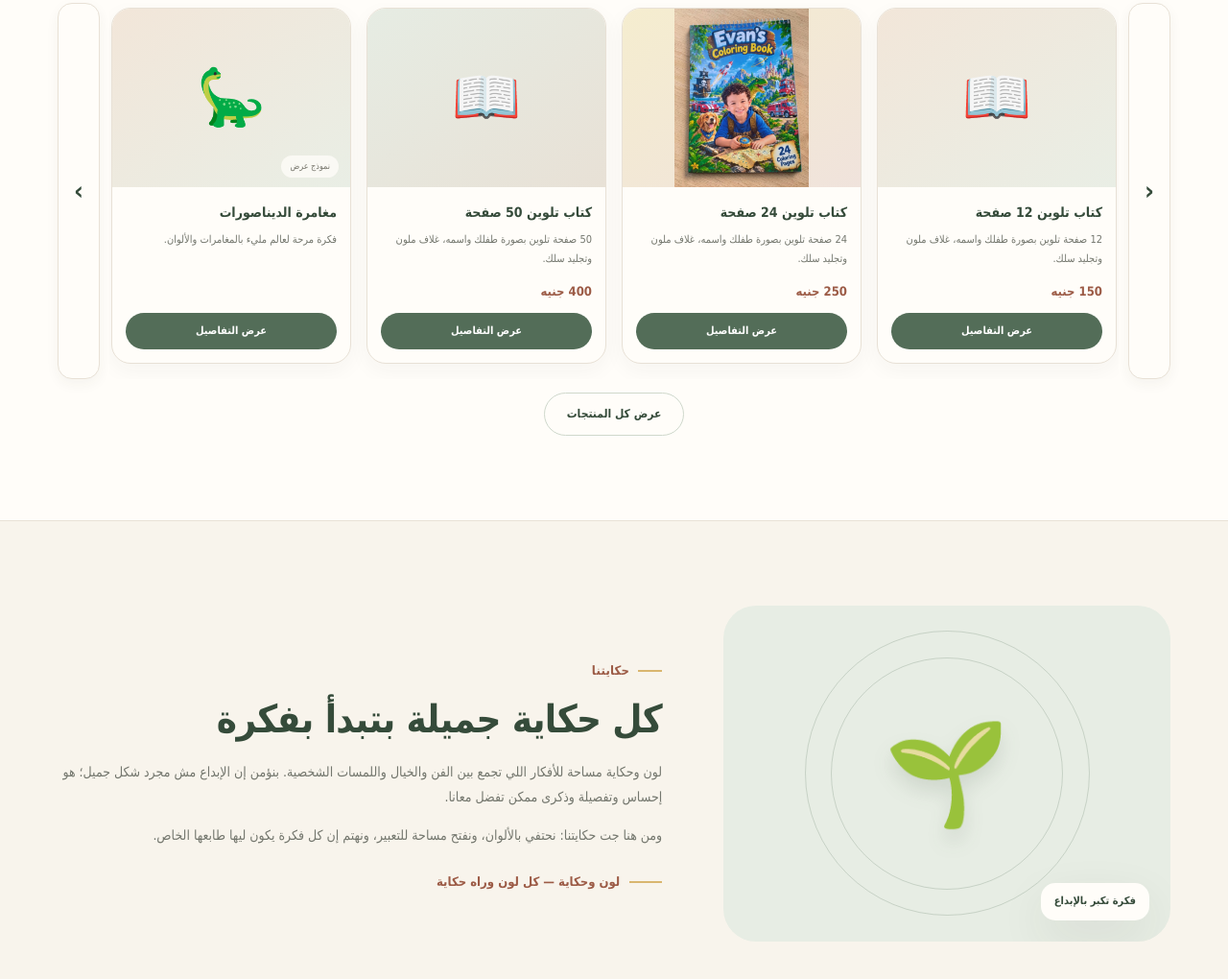
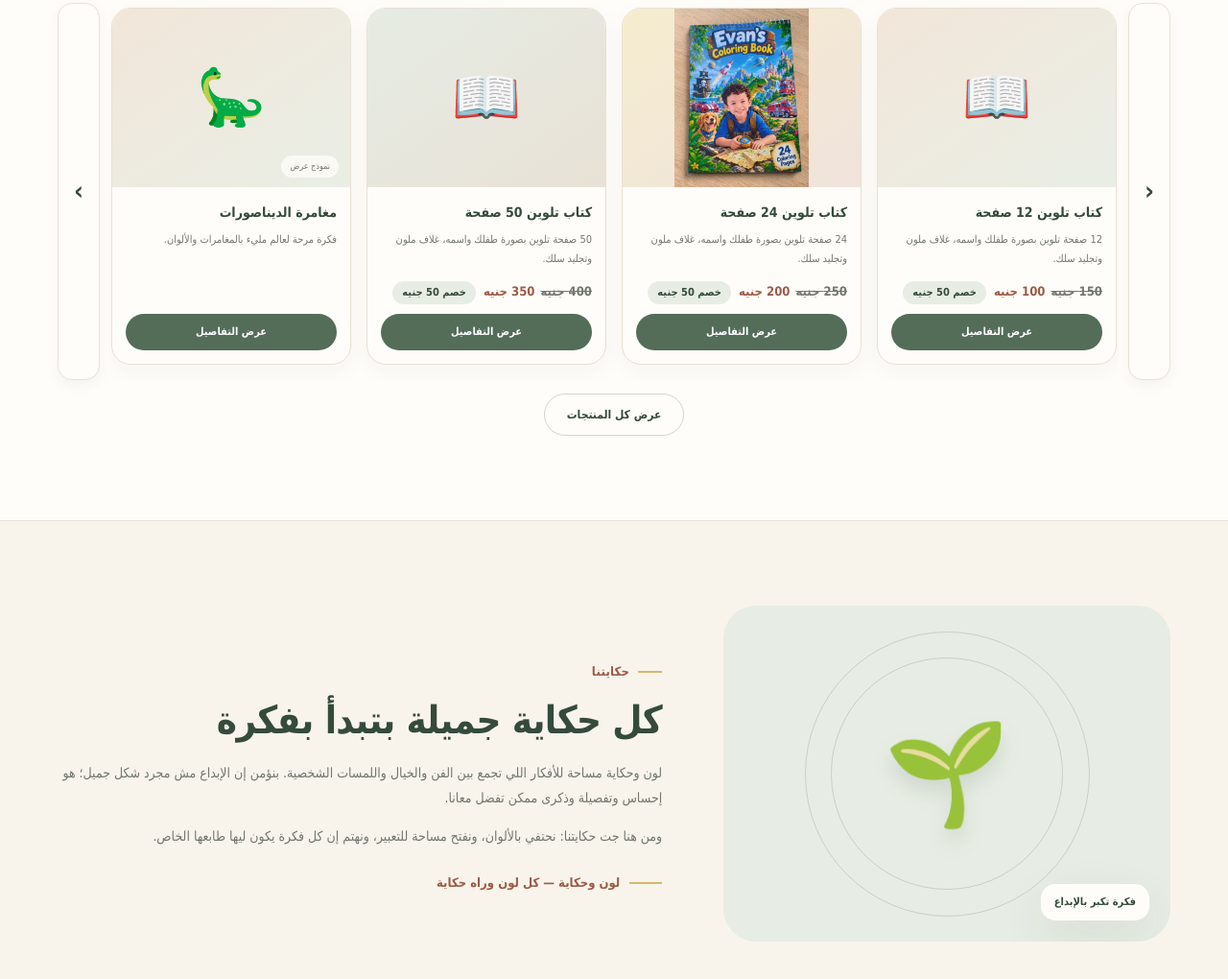
Before and after one commit to lawnwe7kaya/lawn-we7kaya-website, a plain HTML site: page index.html in a window 1280 px wide. Shown: the part 1686-2706 px from the top of the page at 96% size. Drawn offline with Linux system fonts and the light colour scheme.

Commit message:
Implement discount feature for product prices
Added discount functionality to product pricing, including display of old price and discount tag.

```diff
--- a/index.html
+++ b/index.html
@@ -464,6 +464,11 @@
     .product-info { display:flex; flex-direction:column; flex:1; }
     .product-contact { margin-top:auto; }
     .product-section.products-expanded .product-card { display:flex; flex-direction:column; }
+    /* خصم */
+    .old-price { color:var(--muted); font-weight:600; text-decoration:line-through; margin-inline-end:6px; }
+    .discount-tag { display:inline-block; margin-inline-start:8px; padding:2px 10px; border-radius:30px; background:var(--green-soft); color:var(--green-dark); font-size:11px; font-weight:800; vertical-align:middle; }
+    .pp-price .old-price { font-size:18px; }
+    .pp-price .discount-tag { font-size:12px; }
   </style>
 </head>
 <body>
@@ -821,6 +826,7 @@
       // ===== الأقسام والمنتجات من ملف products.json =====
       // لو الملف مش موجود أو فيه خطأ، بيفضل الموقع بالأقسام والبطاقات الثابتة اللي في الصفحة.
       const WHATSAPP = 'https://wa.me/201276369556?text=';
+      let siteDiscount = 0; // الخصم العام بالجنيه (من settings.discount في products.json)
       function el(tag, cls, text) {
         const node = document.createElement(tag);
         if (cls) node.className = cls;
@@ -848,10 +854,18 @@
         return list;
       }
 
-      function priceParts(p) {
+      // السعر بعد الخصم. الخصم بيتطبق على الأسعار الرقمية بس، ولكل منتج ممكن يكون ليه "discount" خاص بيه
+      function priceInfo(p) {
         if (p.price === undefined || p.price === null || p.price === '') return null;
-        if (typeof p.price === 'number') return [p.price + ' جنيه', p.price + ' EGP'];
-        return [String(p.price), p.price_en ? String(p.price_en) : String(p.price)];
+        if (typeof p.price !== 'number') return { text: [String(p.price), p.price_en ? String(p.price_en) : String(p.price)], old: null, discount: 0 };
+        const raw = p.discount !== undefined ? Number(p.discount) : siteDiscount;
+        const discount = raw > 0 && raw < p.price ? raw : 0;
+        const now = p.price - discount;
+        return {
+          text: [now + ' جنيه', now + ' EGP'],
+          old: discount ? [p.price + ' جنيه', p.price + ' EGP'] : null,
+          discount: discount
+        };
       }
 
       function buildCard(p) {
@@ -895,8 +909,14 @@
         }
         info.appendChild(title);
         info.appendChild(bilingual(el('p'), p.description || '', p.description_en));
-        const price = priceParts(p);
-        if (price) info.appendChild(bilingual(el('div', 'product-price'), price[0], price[1]));
+        const price = priceInfo(p);
+        if (price) {
+          const priceBox = el('div', 'product-price');
+          if (price.old) priceBox.appendChild(bilingual(el('s', 'old-price'), price.old[0], price.old[1]));
+          priceBox.appendChild(bilingual(el('span'), price.text[0], price.text[1]));
+          if (price.discount) priceBox.appendChild(bilingual(el('span', 'discount-tag'), 'خصم ' + price.discount + ' جنيه', price.discount + ' EGP off'));
+          info.appendChild(priceBox);
+        }
         const link = bilingual(el('a', 'product-contact'), p.cta || 'عرض التفاصيل', p.cta ? p.cta_en : 'View details');
         if (url) {
           link.href = url;
@@ -986,6 +1006,7 @@
           if (!data || !Array.isArray(data.categories) || !Array.isArray(data.products)) {
             throw new Error('products.json format is wrong');
           }
+          siteDiscount = Number((data.settings || {}).discount) || 0;
           const products = data.products.filter(function (p) { return p && p.visible !== false; });
           // القسم بيظهر بس لو مفتوح وفيه منتج واحد ظاهر على الأقل
           const shown = data.categories.filter(function (c) {
```
